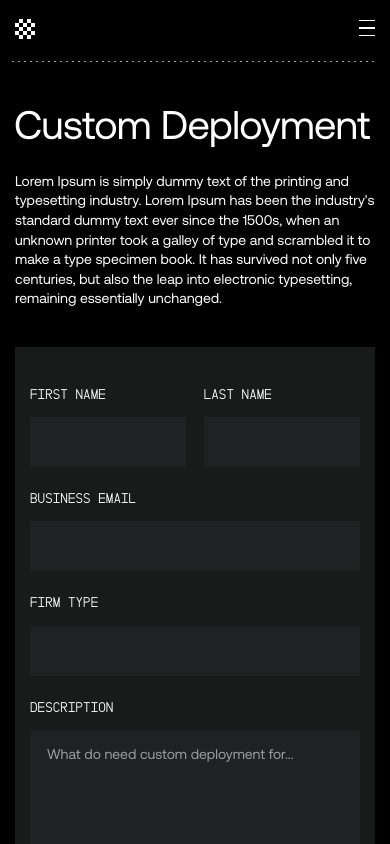
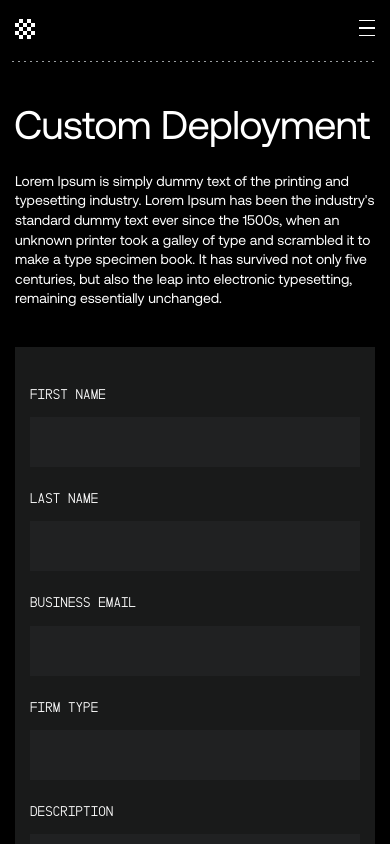
Before and after one commit to VovaVindar/endex, a Next.js app: page /custom-deployment in a window 390 px wide. Shown: the top 844 px of the page. Built offline with nearby package versions, Linux system fonts and the light colour scheme.

Commit message:
Finished form mobile adaptation

```diff
--- a/components/ui/form/form.module.css
+++ b/components/ui/form/form.module.css
@@ -106,6 +106,12 @@ textarea.input-container__textarea:focus {
     min-height: 50px;
   }
 }
+@media all and (max-width: 520px) {
+  .form-container .row {
+    flex-direction: column;
+    gap: 24px;
+  }
+}
 @media (hover: none) {
   .input-container__textarea-resizer {
     display: none;
```
